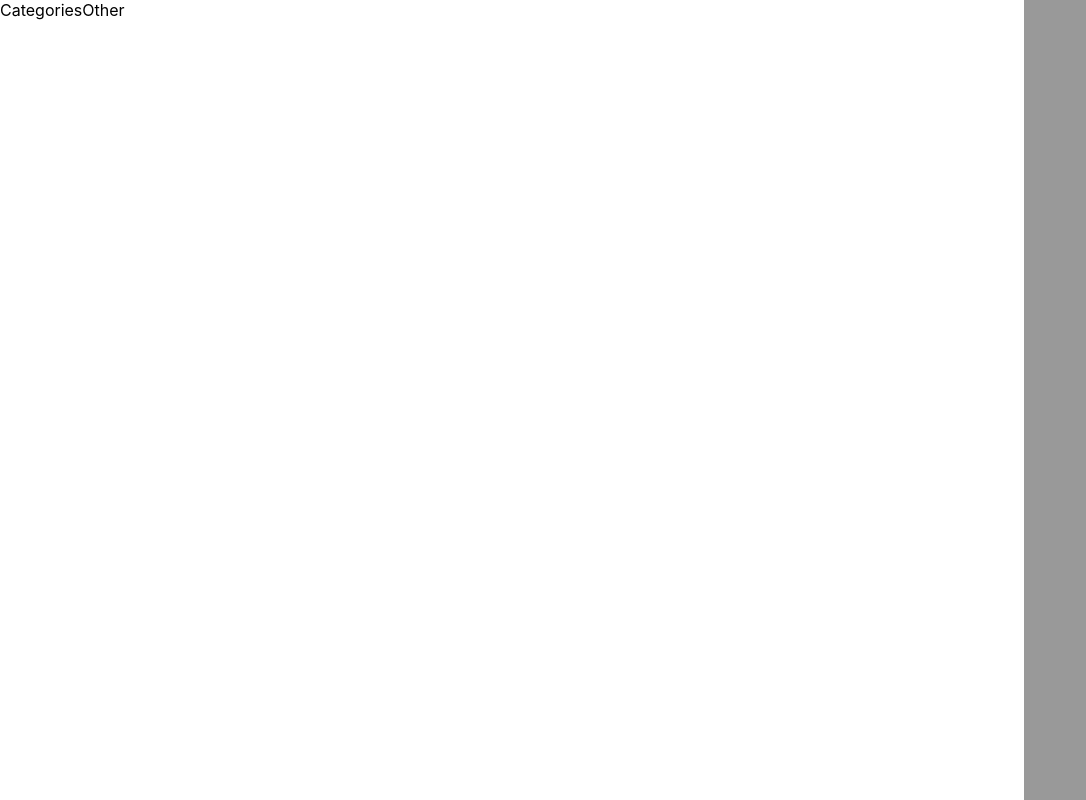
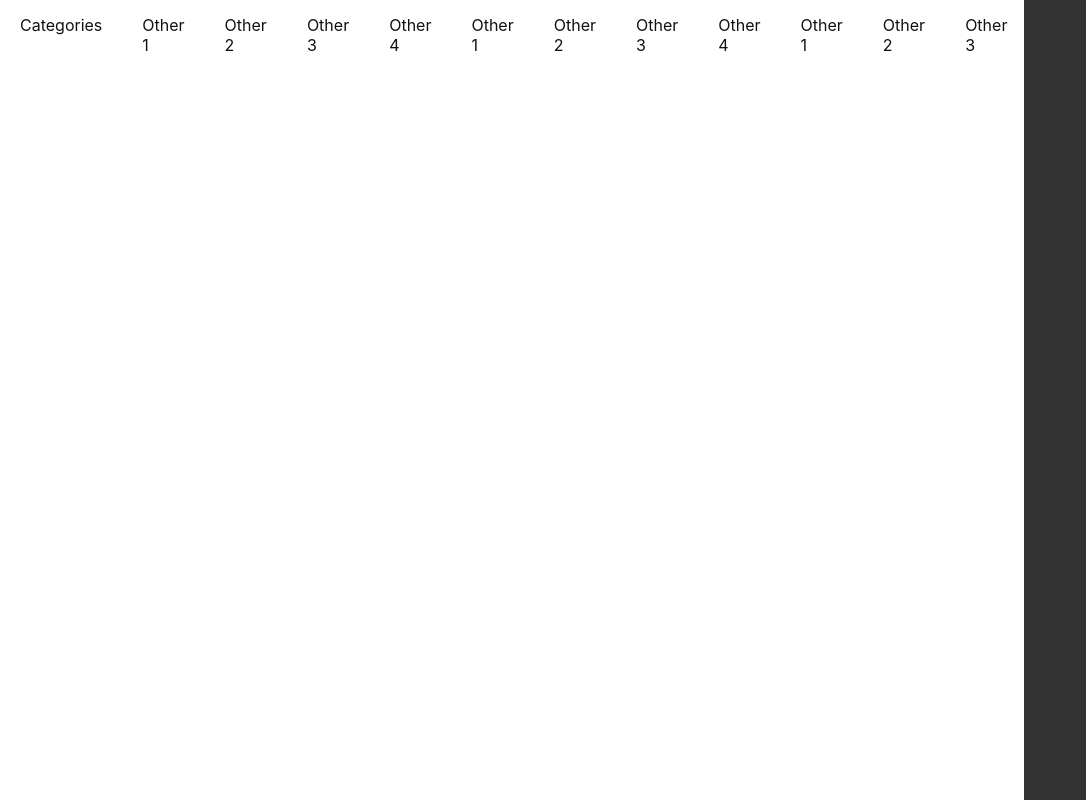
Before and after one commit to DijkstraEdsger/orders-frontend-vr, a React (Create React App) app: page / in a window 1280 px wide. Both pictures are taken after a click on the element "Toggle". Shown: the whole page, without its empty margins (0-1086 px from the left). Built offline with nearby package versions, Linux system fonts and the light colour scheme.

Commit message:
working in sidenav animation

```diff
--- a/src/components/Navigation/Backdrop/Backdrop.js
+++ b/src/components/Navigation/Backdrop/Backdrop.js
@@ -3,11 +3,18 @@ import classes from "./Backdrop.module.css";
 import PropTypes from "prop-types";
 
 const backDrop = (props) => {
-  return <div className={classes.Backdrop} onClick={props.clicked}></div>;
+  let classesBackdrop = [classes.Backdrop, classes.Invisible];
+  if (props.show) {
+    classesBackdrop = [classes.Backdrop, classes.Visible];
+  }
+  return (
+    <div className={classesBackdrop.join(" ")} onClick={props.clicked}></div>
+  );
 };
 
 backDrop.propTypes = {
   clicked: PropTypes.func,
+  show: PropTypes.bool,
 };
 
 export default backDrop;
--- a/src/components/Navigation/Backdrop/Backdrop.module.css
+++ b/src/components/Navigation/Backdrop/Backdrop.module.css
@@ -1,9 +1,34 @@
 .Backdrop {
   width: 100vw;
   height: 100vh;
-  background-color: rgba(0, 0, 0, 0.4);
+  background-color: rgb(0, 0, 0);
   position: fixed;
   top: 0;
   left: 0;
   z-index: 200;
+  transition: opacity 0.5s ease-out;
 }
+
+.Visible {
+  visibility: visible;
+  opacity: 0.8;
+}
+
+.Invisible {
+  visibility: hidden;
+  opacity: 0;
+  animation: invisible;
+  animation-duration: 0.5s;
+  animation-timing-function: ease-out;
+}
+
+@keyframes invisible {
+  0% {
+    visibility: visible;
+    opacity: 0.8;
+  }
+  100% {
+    opacity: 0;
+    visibility: hidden;
+  }
+}
--- a/src/components/Navigation/NavItems/NavItem.js/NavItem.js
+++ b/src/components/Navigation/NavItems/NavItem.js/NavItem.js
@@ -1,11 +1,19 @@
 import React from "react";
+import classes from "./NavItem.module.css";
+import PropTypes from "prop-types";
 
 const navItem = (props) => {
   return (
-    <li>
-      <a>{props.children}</a>
+    <li className={classes.NavItem}>
+      <a className={props.active ? classes.active : null} href={props.link}>
+        {props.children}
+      </a>
     </li>
   );
 };
 
+navItem.propTypes = {
+  active: PropTypes.bool,
+};
+
 export default navItem;
--- a/src/components/Navigation/NavItems/NavItem.js/NavItem.module.css
+++ b/src/components/Navigation/NavItems/NavItem.js/NavItem.module.css
@@ -0,0 +1,20 @@
+.NavItem {
+  box-sizing: border-box;
+  display: block;
+  width: 100%;
+  padding-bottom: 2px;
+}
+
+.NavItem a {
+  text-decoration: none;
+  width: 100%;
+  box-sizing: border-box;
+  display: block;
+  padding: 15px 20px 15px 20px;
+  font-size: 16px;
+  color: #111;
+}
+
+.NavItem a.active {
+  background-color: #ccc;
+}
--- a/src/components/Navigation/NavItems/NavItems.js
+++ b/src/components/Navigation/NavItems/NavItems.js
@@ -6,7 +6,26 @@ const navItems = (props) => {
   return (
     <ul className={classes.NavItems}>
       <NavItem>Categories</NavItem>
-      <NavItem>Other</NavItem>
+      <NavItem>Other 1</NavItem>
+      <NavItem>Other 2</NavItem>
+      <NavItem>Other 3</NavItem>
+      <NavItem>Other 4</NavItem>
+      <NavItem>Other 1</NavItem>
+      <NavItem>Other 2</NavItem>
+      <NavItem>Other 3</NavItem>
+      <NavItem>Other 4</NavItem>
+      <NavItem>Other 1</NavItem>
+      <NavItem>Other 2</NavItem>
+      <NavItem>Other 3</NavItem>
+      <NavItem>Other 4</NavItem>
+      <NavItem>Other 1</NavItem>
+      <NavItem>Other 2</NavItem>
+      <NavItem>Other 3</NavItem>
+      <NavItem>Other 4</NavItem>
+      <NavItem>Other 1</NavItem>
+      <NavItem>Other 2</NavItem>
+      <NavItem>Other 3</NavItem>
+      <NavItem>Other 99</NavItem>
     </ul>
   );
 };
--- a/src/components/Navigation/NavItems/NavItems.module.css
+++ b/src/components/Navigation/NavItems/NavItems.module.css
@@ -4,6 +4,8 @@
   margin: 0;
   display: flex;
   flex-direction: column;
+  overflow: auto;
+  height: 100%;
 }
 
 @media (min-width: 500px) {
--- a/src/components/Navigation/Navigation.js
+++ b/src/components/Navigation/Navigation.js
@@ -25,9 +25,13 @@ class Navigation extends Component {
   render() {
     return (
       <div>
-        {this.state.showSideDrawer ? (
+        {/* {this.state.showSideDrawer ? (
           <Backdrop clicked={this.sideDrawerClose} />
-        ) : null}
+        ) : null} */}
+        <Backdrop
+          clicked={this.sideDrawerClose}
+          show={this.state.showSideDrawer}
+        />
         <Toolbar clickedToggle={this.sideDrawerTogglerHandler} />
         <SideDrawer open={this.state.showSideDrawer} />
       </div>
```
